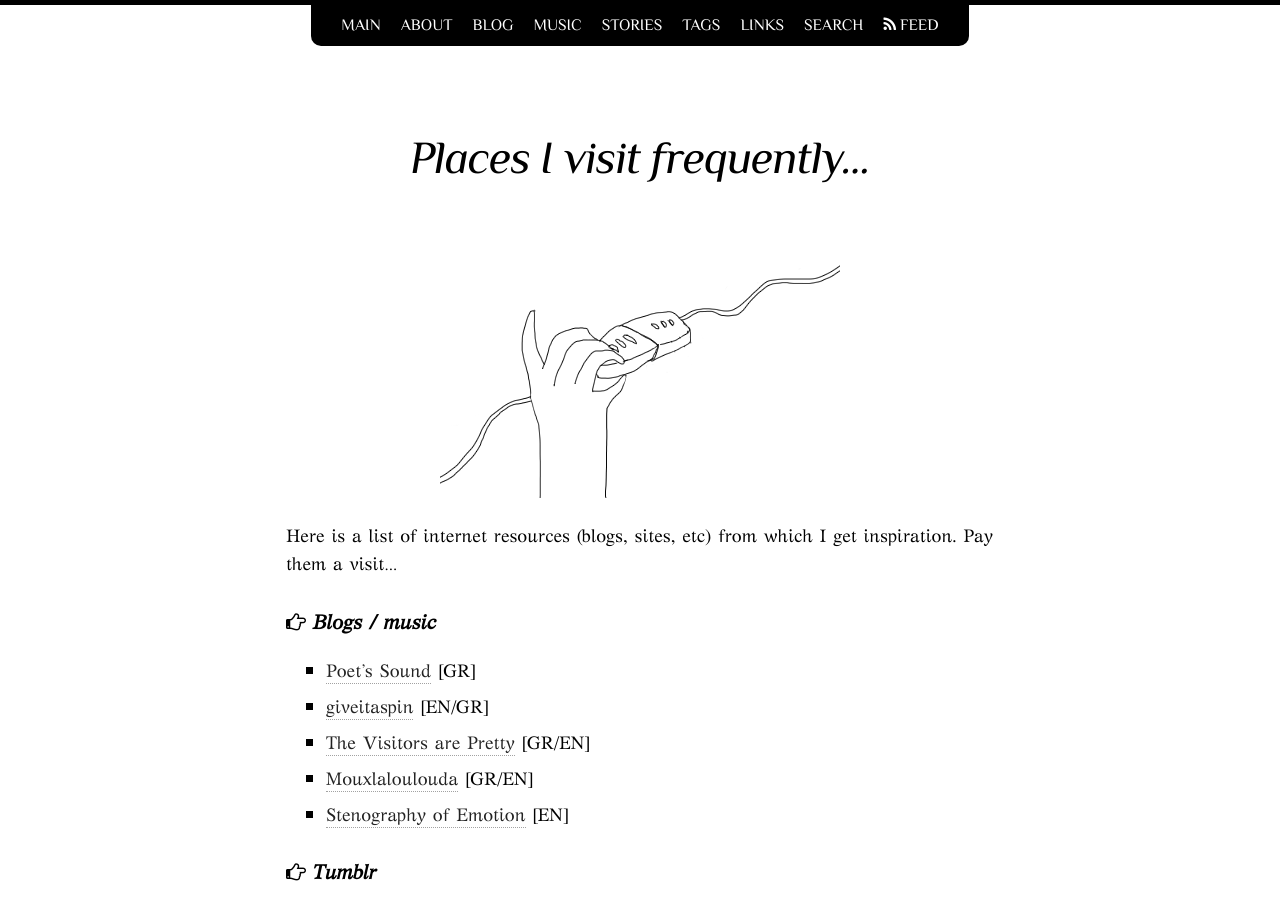
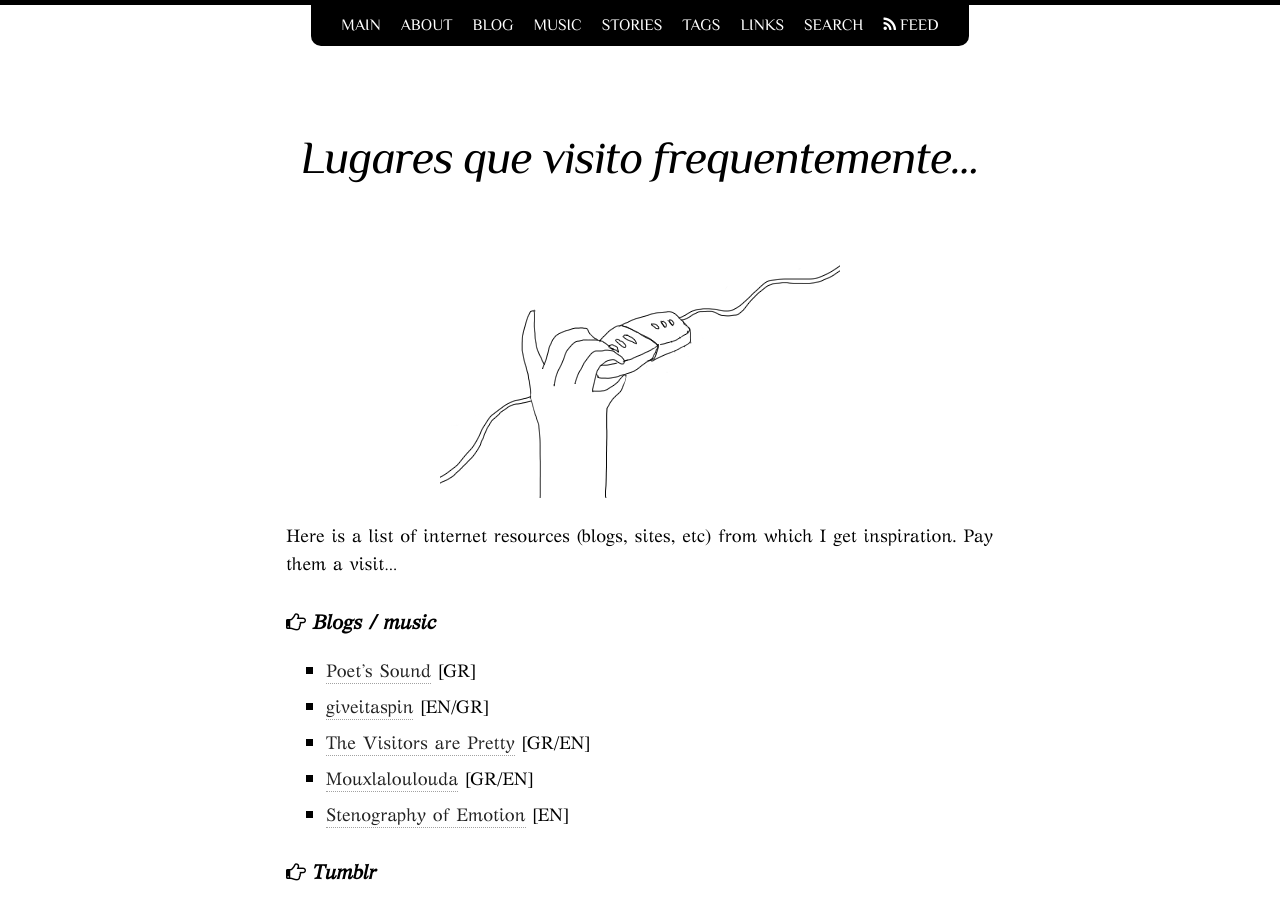
Before and after one commit to Agt-Morgu5/agt-morgu5.github.io, a Jekyll site: the page built from links/index.md, in a window 1280 px wide and 900 px high. Built offline with Jekyll 4.4.1, drawn with Linux system fonts in a browser that asks for light colours; nearby versions of some CDN libraries.

Commit message:
batlinks

```diff
--- a/links/index.md
+++ b/links/index.md
@@ -1,6 +1,6 @@
 ---
 layout: page
-title: Places I visit frequently...
+title: Lugares que visito frequentemente...
 excerpt: "A list of interesting internet links, such as blogs, sites, etc that I visit frequently"
 hidelogo: true
 #modified: 2016-07-16T19:44:38.564948-04:00
```
